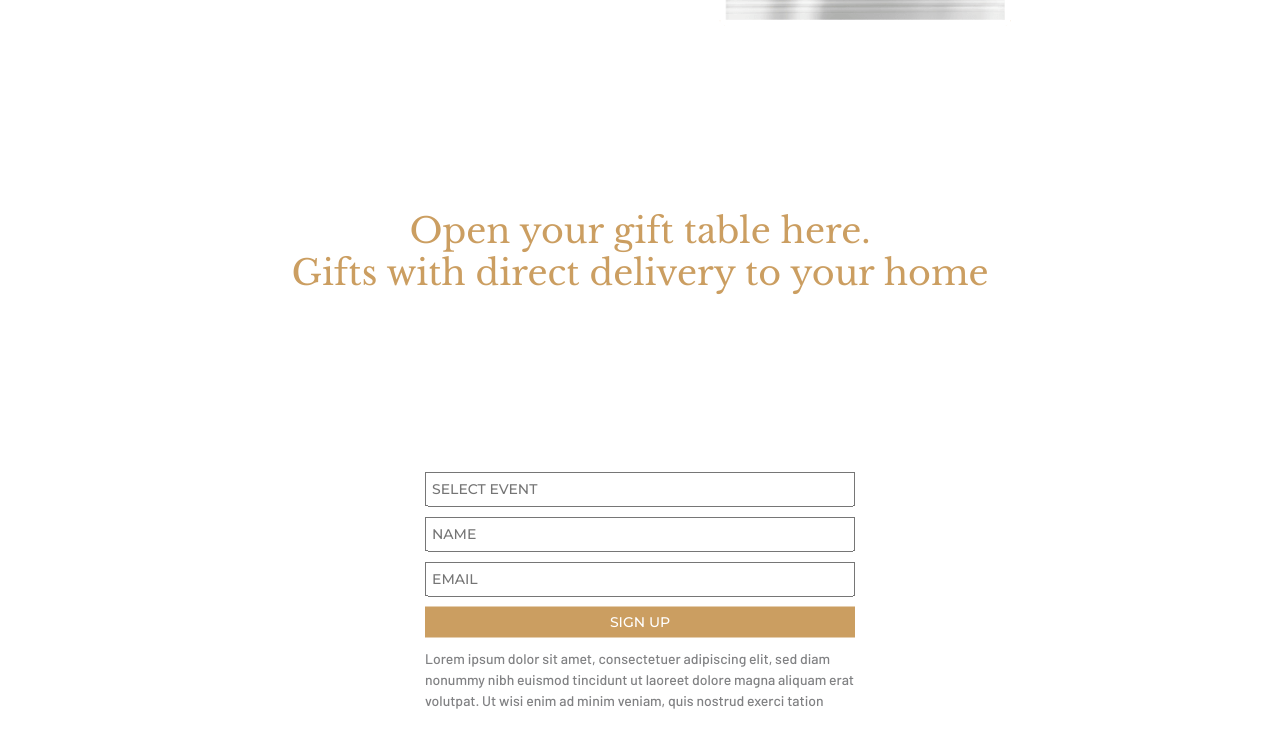
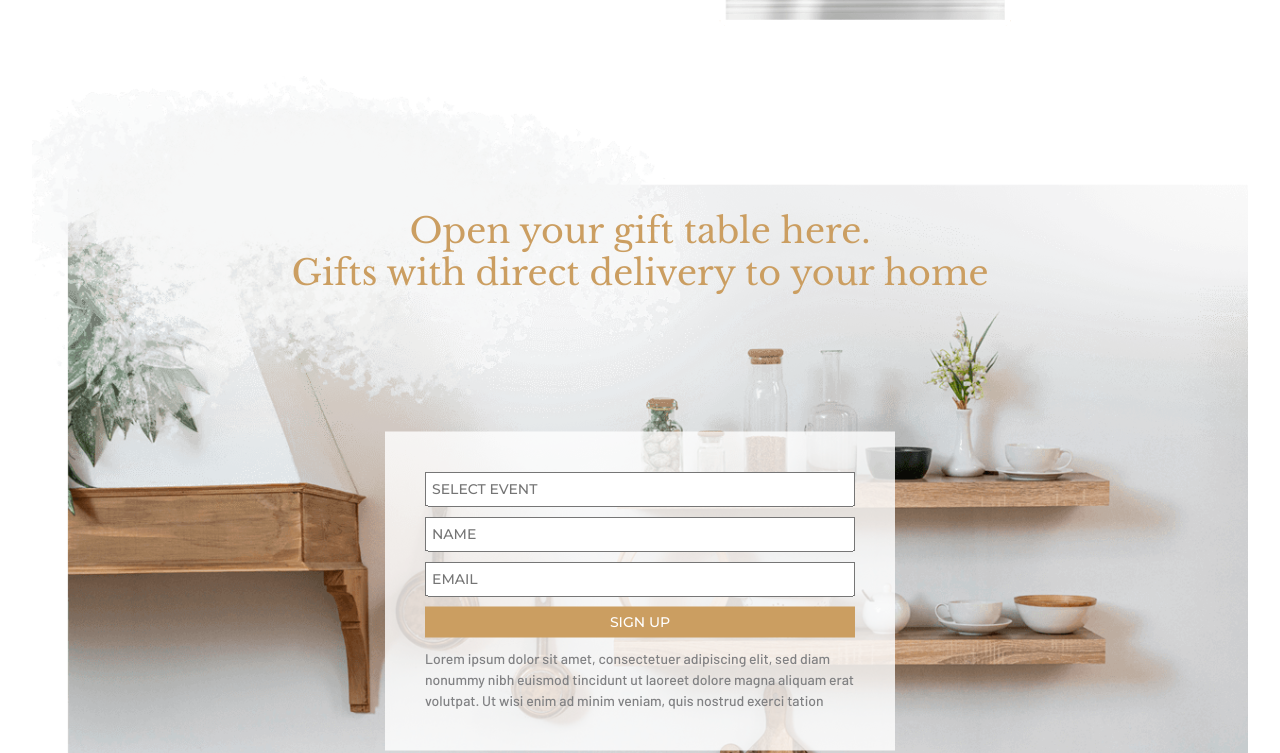
Before and after one commit to TusherRoy2/My-Home, a plain HTML site: page index.html in a window 1280 px wide. Shown: the part 5027-5780 px from the top of the page. Drawn offline with nearby package versions, Linux system fonts and the light colour scheme; a script that the page names is missing.

Commit message:
Update style.css

```diff
--- a/resorce/css/style.css
+++ b/resorce/css/style.css
@@ -612,7 +612,7 @@ header nav .resIcon a{
 
 /* *DELIVERY-FROM START */
 .deliveryForm{
-    background-image: url(../resorce/images/kitchen.png);
+    background-image: url(../images/kitchen.png);
     background-repeat: no-repeat;
     background-position: center center;
     background-size: cover;
```
